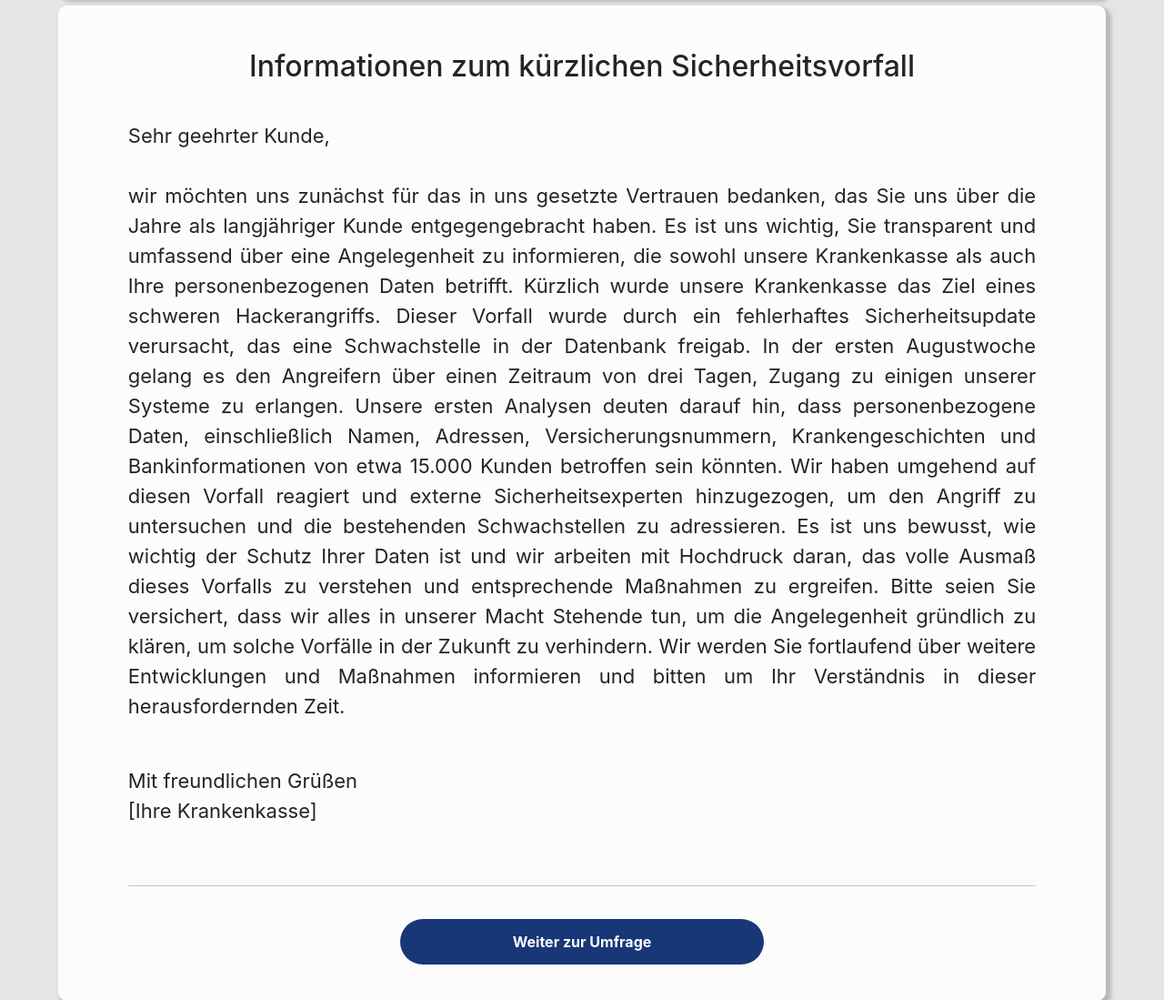
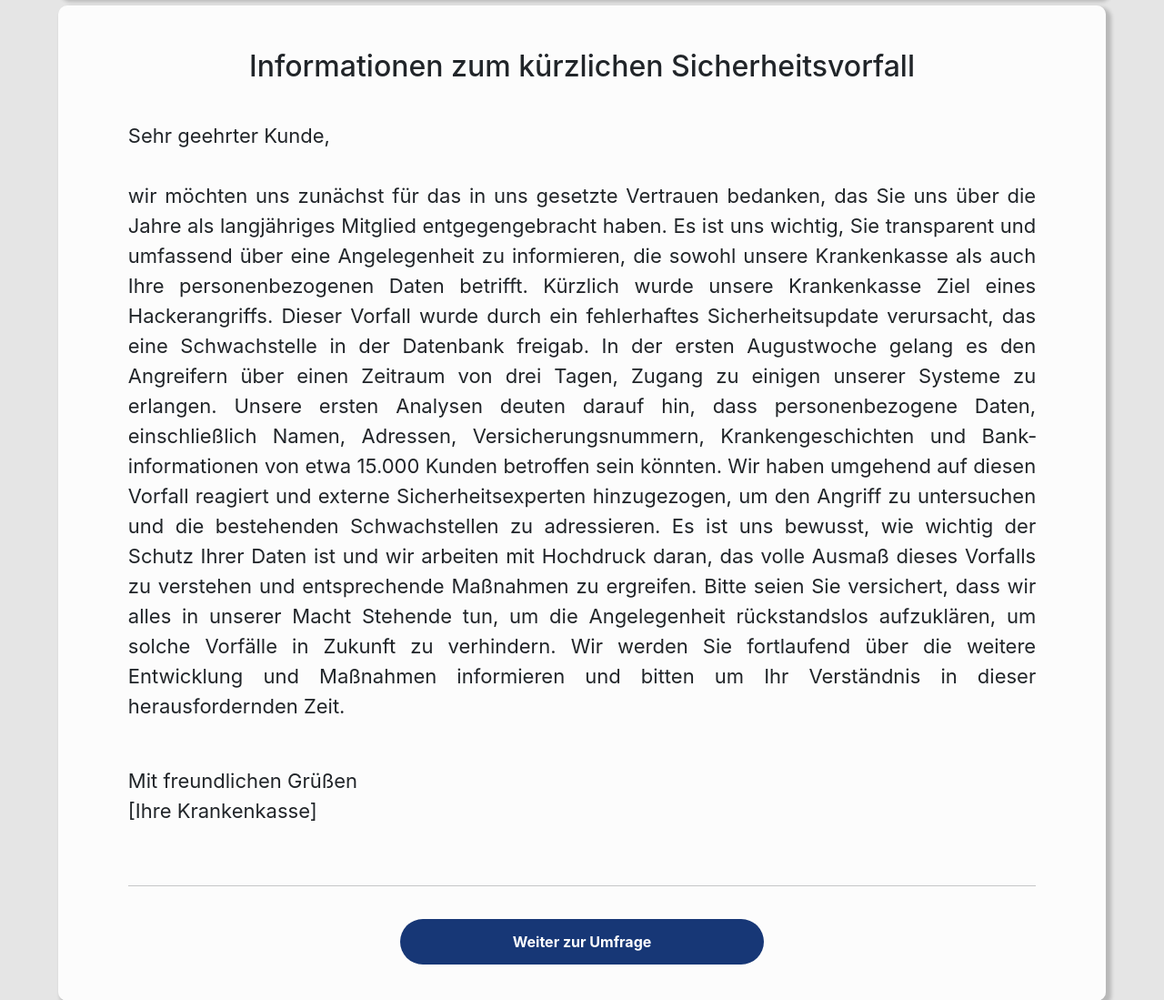
Before and after one commit to lennartschr/masterarbeit, a Django app: page /webseiteB in a window 1280 px wide. Shown: the part 510-1609 px from the top of the page at 91% size. Run offline with Django 4.2, Linux system fonts and the light colour scheme.

Commit message:
Kommentar

```diff
--- a/webapp/templates/webseite/webseiteB.html
+++ b/webapp/templates/webseite/webseiteB.html
@@ -73,21 +73,24 @@
       <br>
       <p class="justify">
         Sehr geehrter Kunde,<br><br>
-        wir möchten uns zunächst für das in uns gesetzte Vertrauen bedanken, das Sie uns über die Jahre als langjähriger
-        Kunde entgegengebracht haben. Es ist uns wichtig, Sie transparent und umfassend über eine Angelegenheit zu
-        informieren, die sowohl unsere Krankenkasse als auch Ihre personen&shybezogenen Daten betrifft. Kürzlich wurde
-        unsere Krankenkasse das Ziel eines schweren Hackerangriffs. Dieser Vorfall wurde durch ein fehlerhaftes
-        Sicherheitsupdate verursacht, das eine Schwachstelle in der Datenbank freigab. In der ersten Augustwoche gelang
+
+        wir möchten uns zunächst für das in uns gesetzte Vertrauen bedanken, das Sie uns über die Jahre als
+        langjähriges Mitglied entgegengebracht haben. Es ist uns wichtig, Sie transparent und umfassend über eine
+        Angelegenheit zu informieren, die sowohl unsere Krankenkasse als auch Ihre personen­bezogenen Daten betrifft.
+
+        Kürzlich wurde unsere Krankenkasse Ziel eines Hackerangriffs. Dieser Vorfall wurde durch ein fehlerhaftes
+        Sicherheits­update verursacht, das eine Schwachstelle in der Datenbank freigab. In der ersten Augustwoche gelang
         es den Angreifern über einen Zeitraum von drei Tagen, Zugang zu einigen unserer Systeme zu erlangen. Unsere
-        ersten Analysen deuten darauf hin, dass personen&shybezogene Daten, einschließlich Namen, Adressen,
-        Versicherungs&shynummern, Kranken&shygeschichten und Bank&shyinformationen von etwa 15.000 Kunden betroffen sein
-        könnten. Wir haben umgehend auf diesen Vorfall reagiert und externe Sicherheitsexperten hinzu&shygezogen, um den
-        Angriff zu untersuchen und die bestehenden Schwachstellen zu adressieren. Es ist uns bewusst, wie wichtig der
-        Schutz Ihrer Daten ist und wir arbeiten mit Hochdruck daran, das volle Ausmaß dieses Vorfalls zu verstehen und
-        entsprechende Maßnahmen zu ergreifen. Bitte seien Sie versichert, dass wir alles in unserer Macht Stehende tun,
-        um die Angelegenheit gründlich zu klären, um solche Vorfälle in der Zukunft zu verhindern. Wir werden Sie
-        fortlaufend über weitere Entwicklungen und Maßnahmen informieren und bitten um Ihr Verständnis in dieser
-        herausfordernden Zeit.
+        ersten Analysen deuten darauf hin, dass personen­bezogene Daten, einschließlich Namen, Adressen,
+        Versicherungs­nummern, Kranken­geschichten und Bank­informationen von etwa 15.000 Kunden betroffen sein könnten.
+        Wir haben umgehend auf diesen Vorfall reagiert und externe Sicherheitsexperten hinzu­gezogen, um den Angriff zu
+        untersuchen und die bestehenden Schwachstellen zu adressieren.
+
+        Es ist uns bewusst, wie wichtig der Schutz Ihrer Daten ist und wir arbeiten mit Hochdruck daran, das volle
+        Ausmaß dieses Vorfalls zu verstehen und entsprechende Maßnahmen zu ergreifen. Bitte seien Sie versichert, dass
+        wir alles in unserer Macht Stehende tun, um die Angelegenheit rückstandslos auf­zuklären, um solche Vorfälle in
+        Zukunft zu verhindern. Wir werden Sie fortlaufend über die weitere Entwicklung und Maßnahmen informieren und
+        bitten um Ihr Verständnis in dieser herausfordernden Zeit.
       </p>
       <br>
       <p>Mit freundlichen Grüßen
```
